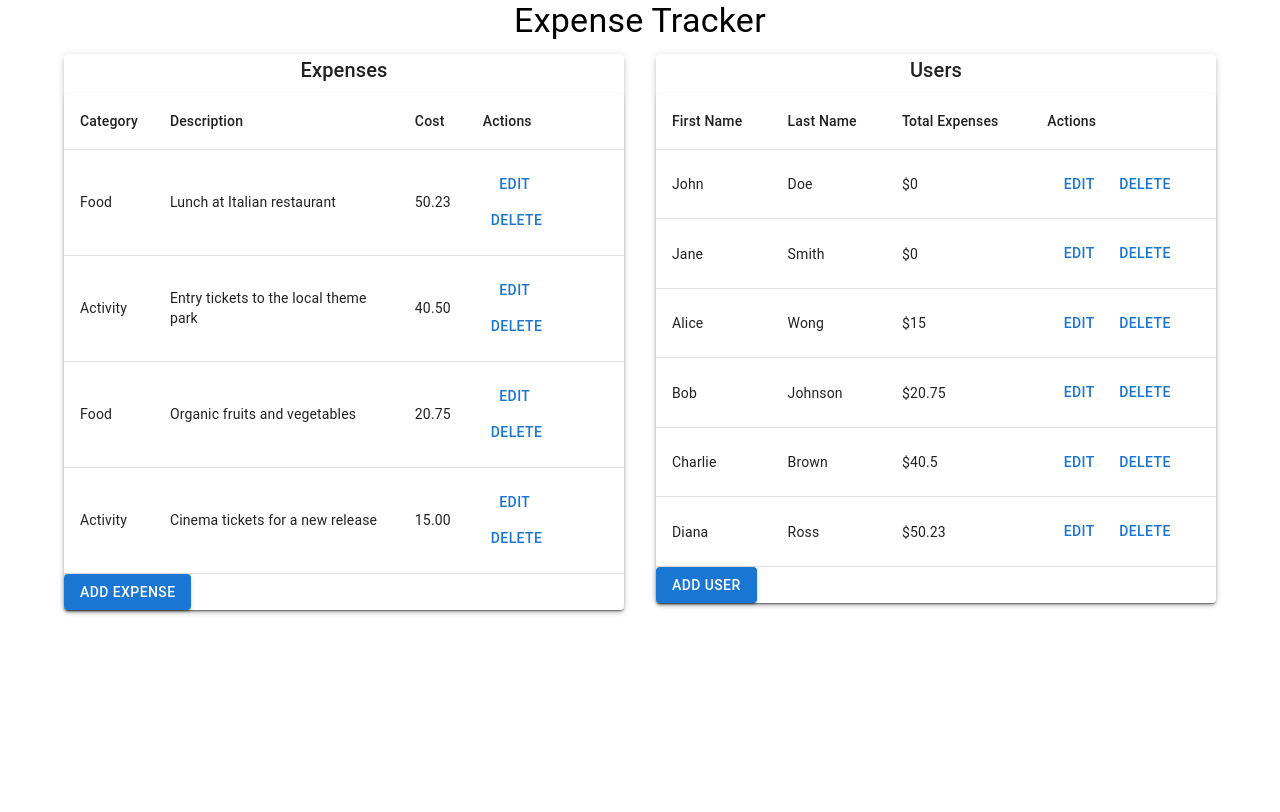
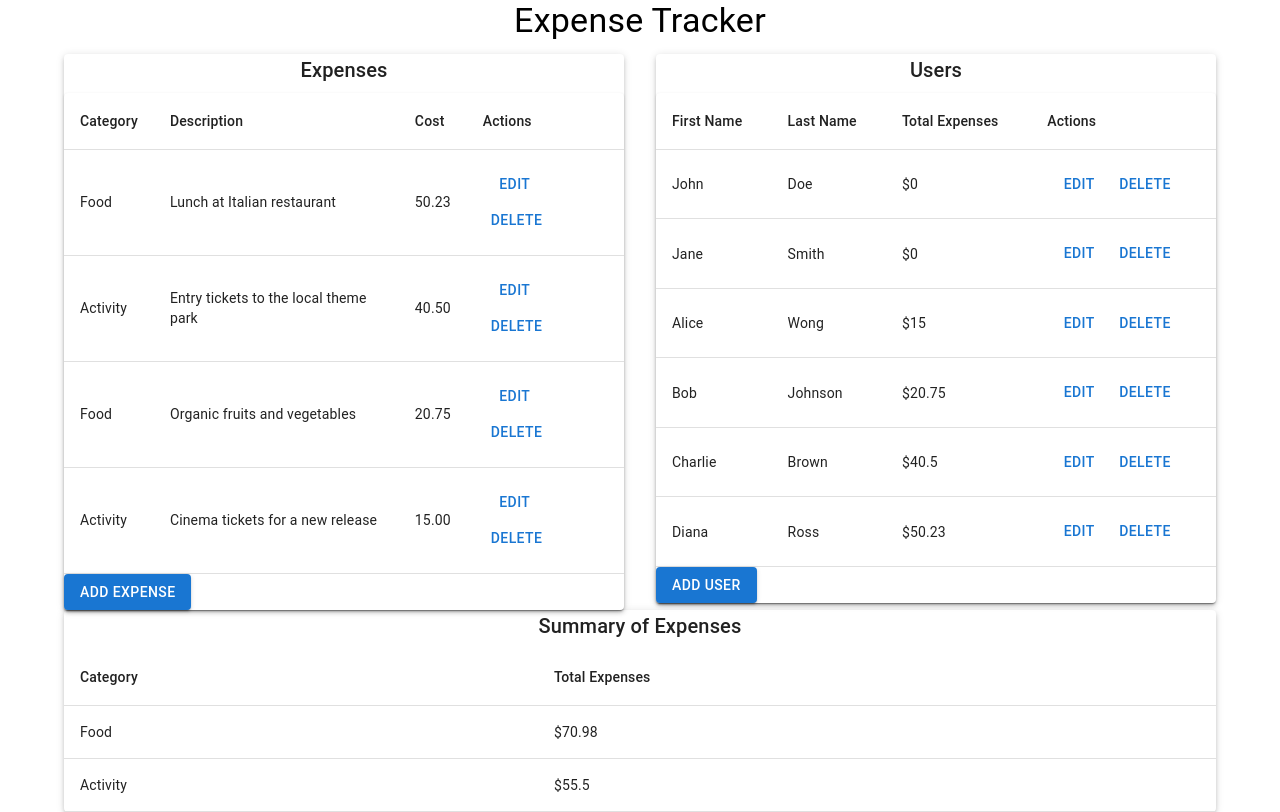
Before and after one commit to RaymondRJones/Expense-Manager, a React (Create React App) app in the folder my-expense-tracker/: page / in a window 1280 px wide. Built offline with nearby package versions, Linux system fonts and the light colour scheme.

Commit message:
adds expense summary component

```diff
--- a/my-expense-tracker/src/App.js
+++ b/my-expense-tracker/src/App.js
@@ -1,6 +1,7 @@
 import React, { useState, useEffect } from 'react';
 import UserTable from './components/UserTable';
 import ExpenseTable from './components/ExpenseTable';
+import ExpenseSummary from './components/ExpenseSummary';
 import {users, expenses} from './static'
 import { Container, Grid, Typography, Paper } from '@mui/material';
 
@@ -74,6 +75,9 @@ const App = () => {
             </Paper>
           </Grid>
         </Grid>
+        <Grid item xs={12} md={6}>
+          <ExpenseSummary expenses={expensesState} />
+        </Grid>
       </Container>
     );
 }
--- /dev/null
+++ b/my-expense-tracker/src/components/ExpenseSummary.js
@@ -0,0 +1,38 @@
+import React from 'react';
+import { Table, TableBody, TableCell, TableHead, TableRow, Paper, Typography } from '@mui/material';
+
+const ExpenseSummary = ({ expenses }) => {
+
+  const calculateTotalForCategory = (category) => {
+    const total = expenses.filter(exp => exp.category === category).reduce((acc, curr) => acc + curr.cost, 0);
+    return parseFloat(total.toFixed(2));
+  }
+
+  const uniqueCategories = [...new Set(expenses.map(exp => exp.category))];
+
+  return (
+    <Paper elevation={3}>
+      <Typography variant="h6" align="center" gutterBottom>
+        Summary of Expenses
+      </Typography>
+      <Table>
+        <TableHead>
+          <TableRow>
+            <TableCell>Category</TableCell>
+            <TableCell>Total Expenses</TableCell>
+          </TableRow>
+        </TableHead>
+        <TableBody>
+          {uniqueCategories.map(category => (
+            <TableRow key={category}>
+              <TableCell>{category}</TableCell>
+              <TableCell>${calculateTotalForCategory(category)}</TableCell>
+            </TableRow>
+          ))}
+        </TableBody>
+      </Table>
+    </Paper>
+  );
+}
+
+export default ExpenseSummary;
```
